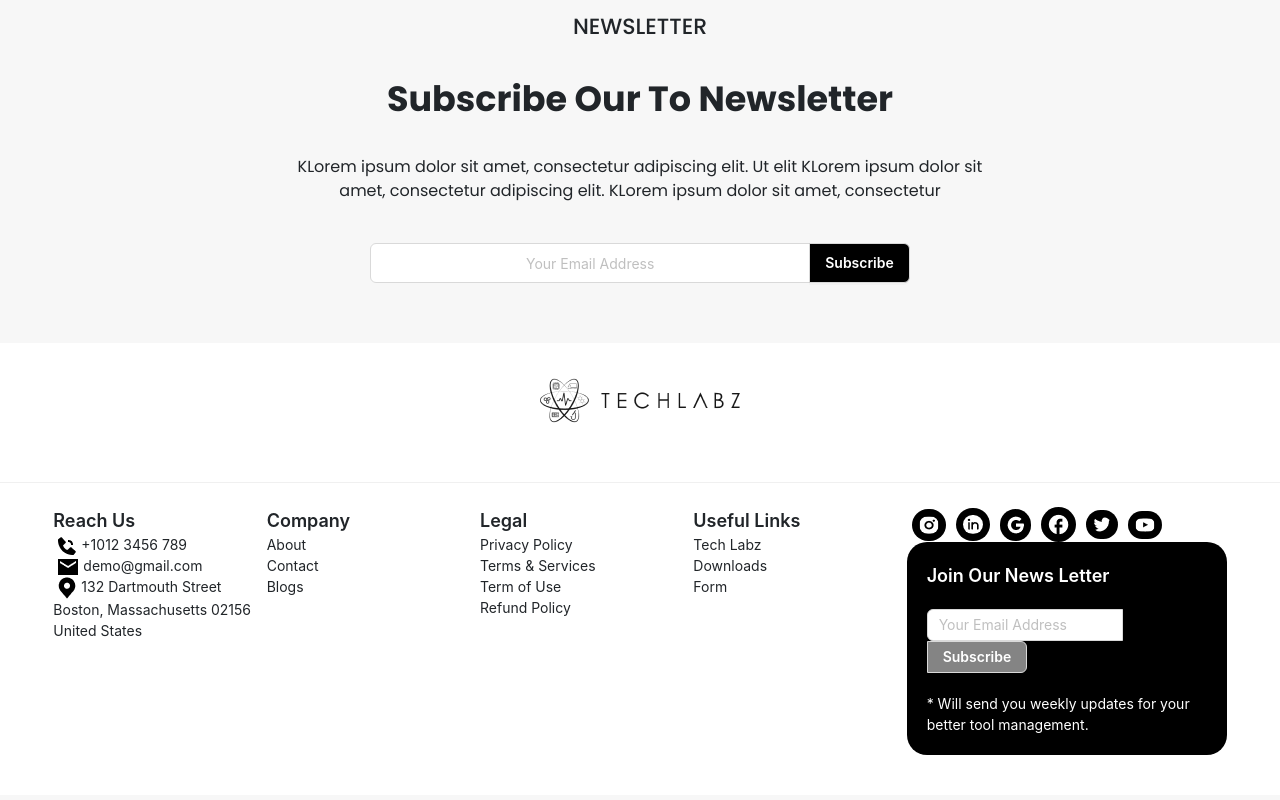
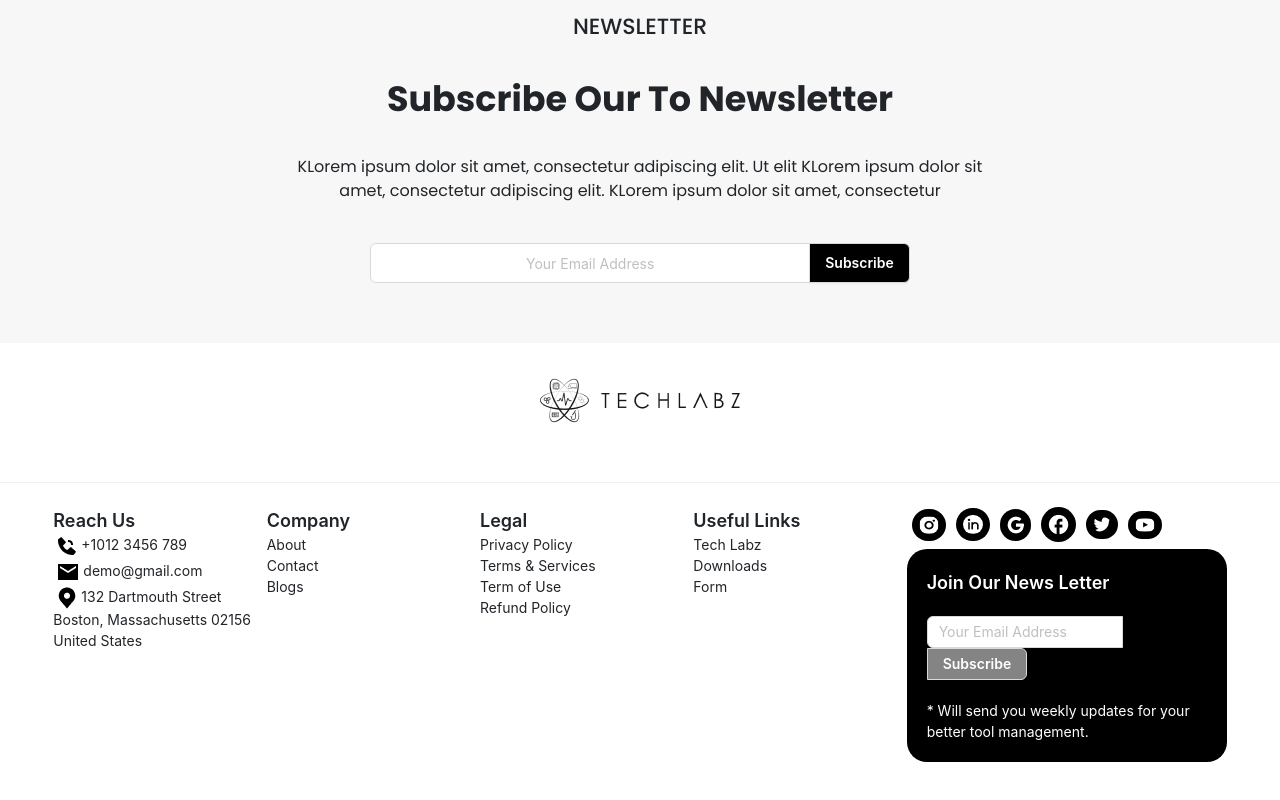
Before and after one commit to jahanzaib4587/Demo_TechLabs, a React (Create React App) app: page / in a window 1280 px wide. Shown: the part 1962-2762 px from the top of the page. Built offline with nearby package versions, Linux system fonts and the light colour scheme.

Commit message:
Footer Completed

```diff
--- a/src/Components/Footer.jsx
+++ b/src/Components/Footer.jsx
@@ -67,7 +67,7 @@ const Footer = () => {
           <img style={styleFooter.iconsPadding} src="./images/phone.png" />
           <span>+1012 3456 789</span>
         </div>
-        <div>
+        <div style={{marginBottom:"5px",marginTop:"5px"}}>
           <img style={styleFooter.iconsPadding} src="./images/email.png" />
           <span>demo@gmail.com</span>
         </div>
@@ -124,7 +124,7 @@ const Footer = () => {
         </div>
       </Col>
       <Col xs={24} sm={24} md={24} lg={6}>
-        <div>
+        <div style={{marginBottom:"7px"}}>
           <img style={styleFooter.footerLogos} src="./images/insta.png" />
           <img style={styleFooter.footerLogos} src="./images/linkedin.png" />
           <img style={styleFooter.footerLogos} src="./images/google.png" />
```
